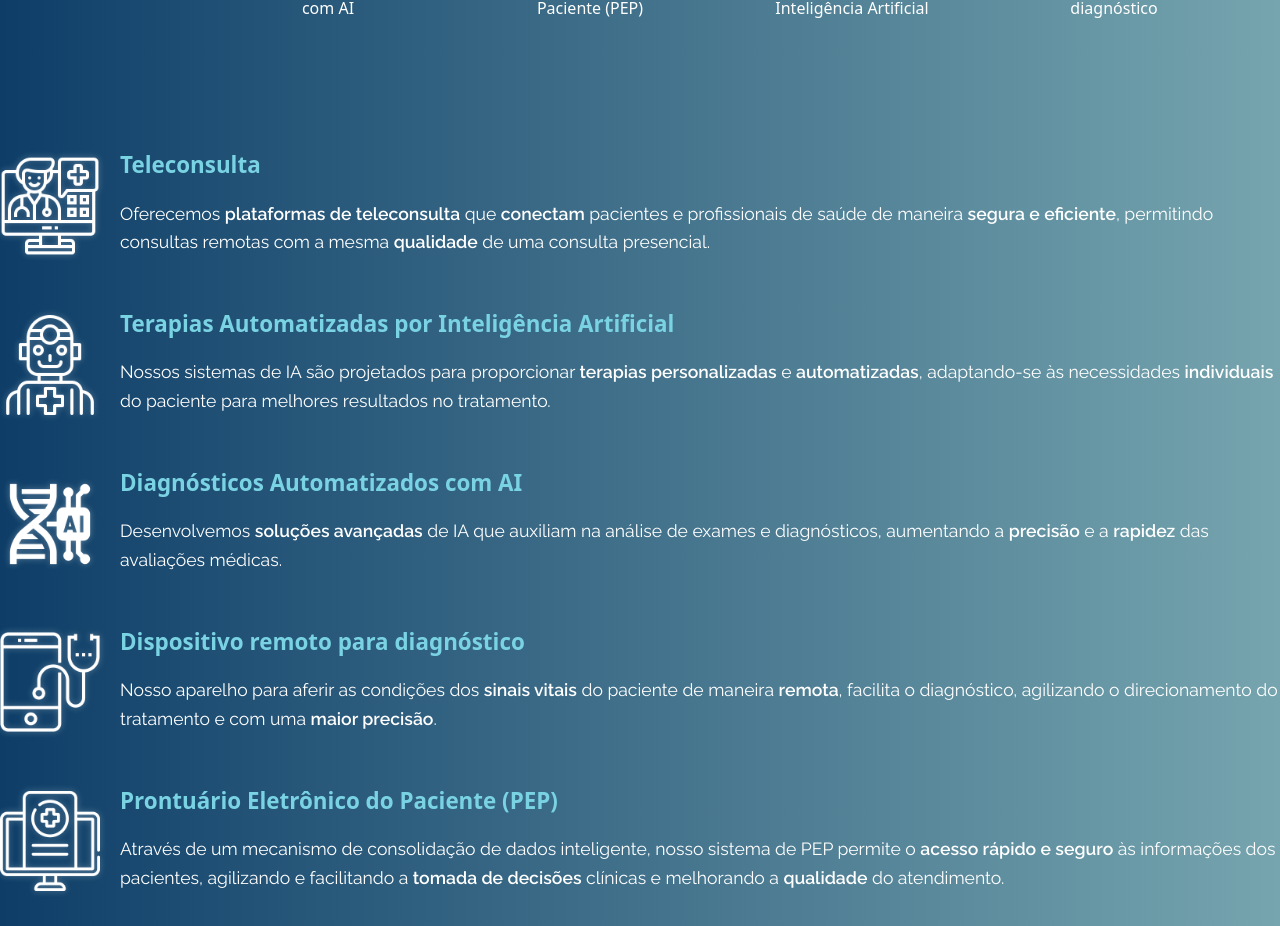
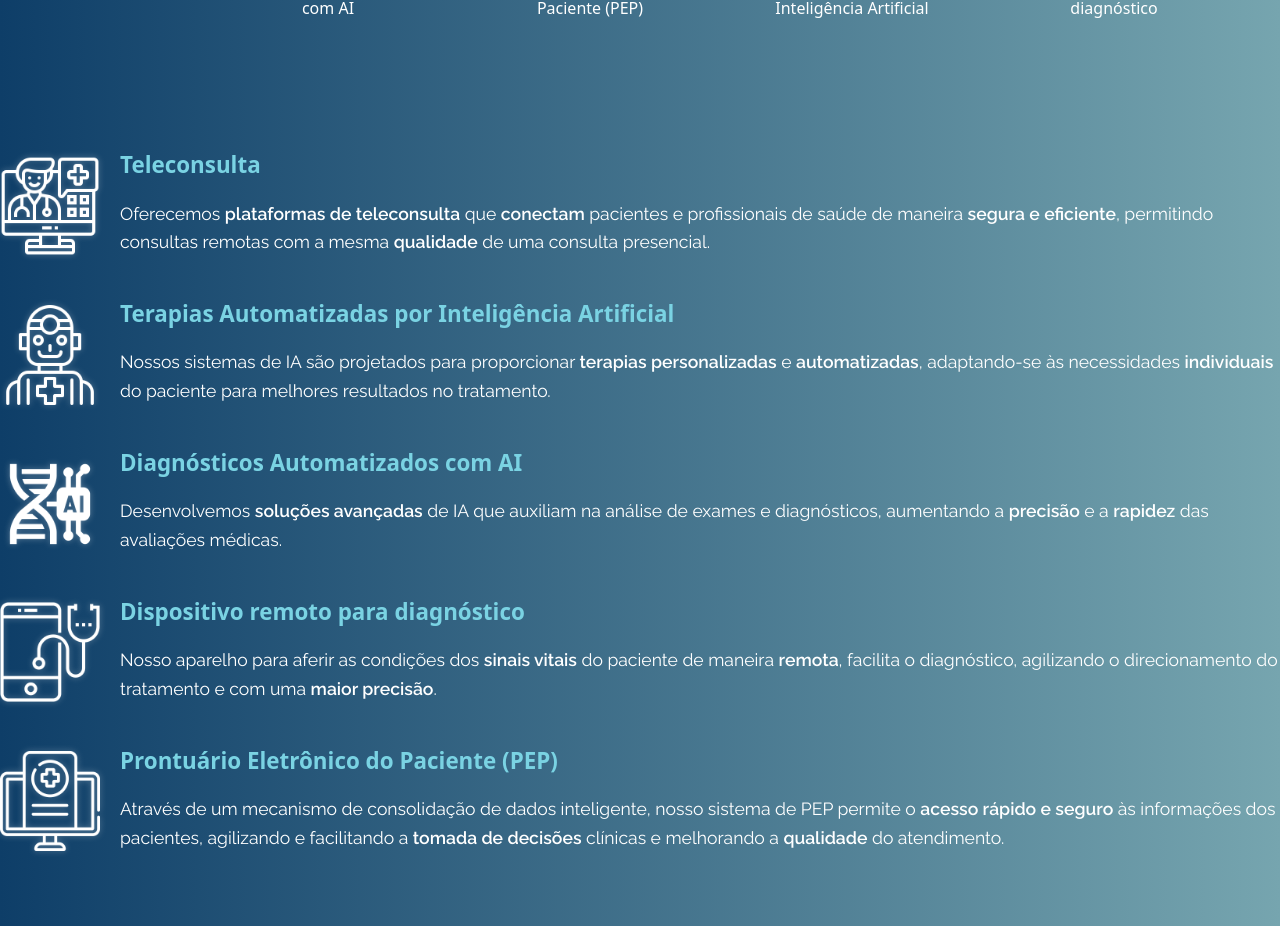
Before and after one commit to gui-schuwarten/facialme_site, a React (Vite) app: page / in a window 1280 px wide. Shown: the part 1474-2400 px from the top of the page. Built offline with nearby package versions, Linux system fonts and the light colour scheme.

Commit message:
update project

```diff
--- a/src/components/Specialties/SpecialtiesSection.module.css
+++ b/src/components/Specialties/SpecialtiesSection.module.css
@@ -11,7 +11,7 @@
   }
 
 .grid {
-  display: grid;
+  /* display: grid; */
   grid-template-columns: repeat(2, 1fr);
   gap: 10px 10px;
   max-width: 1400px;
```
